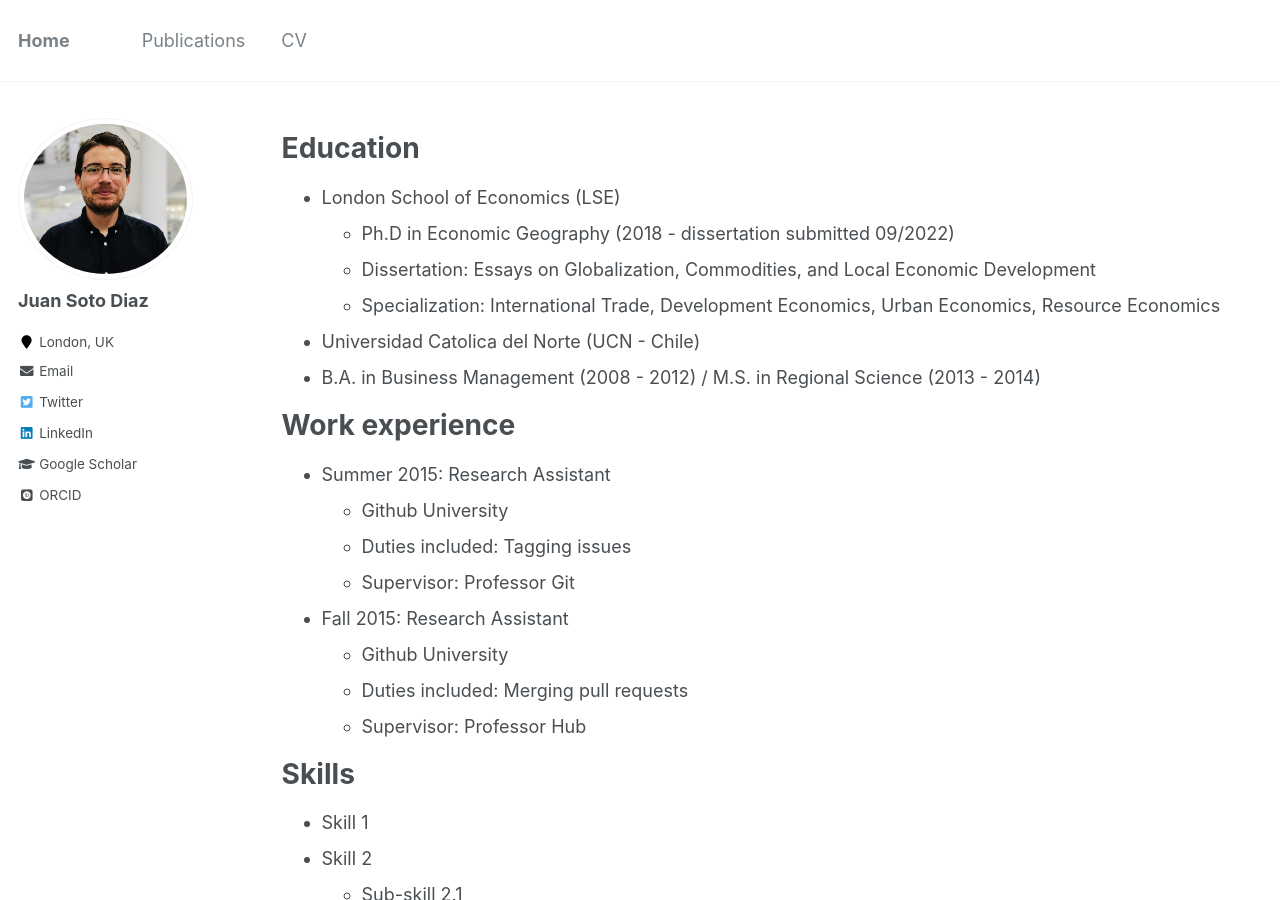
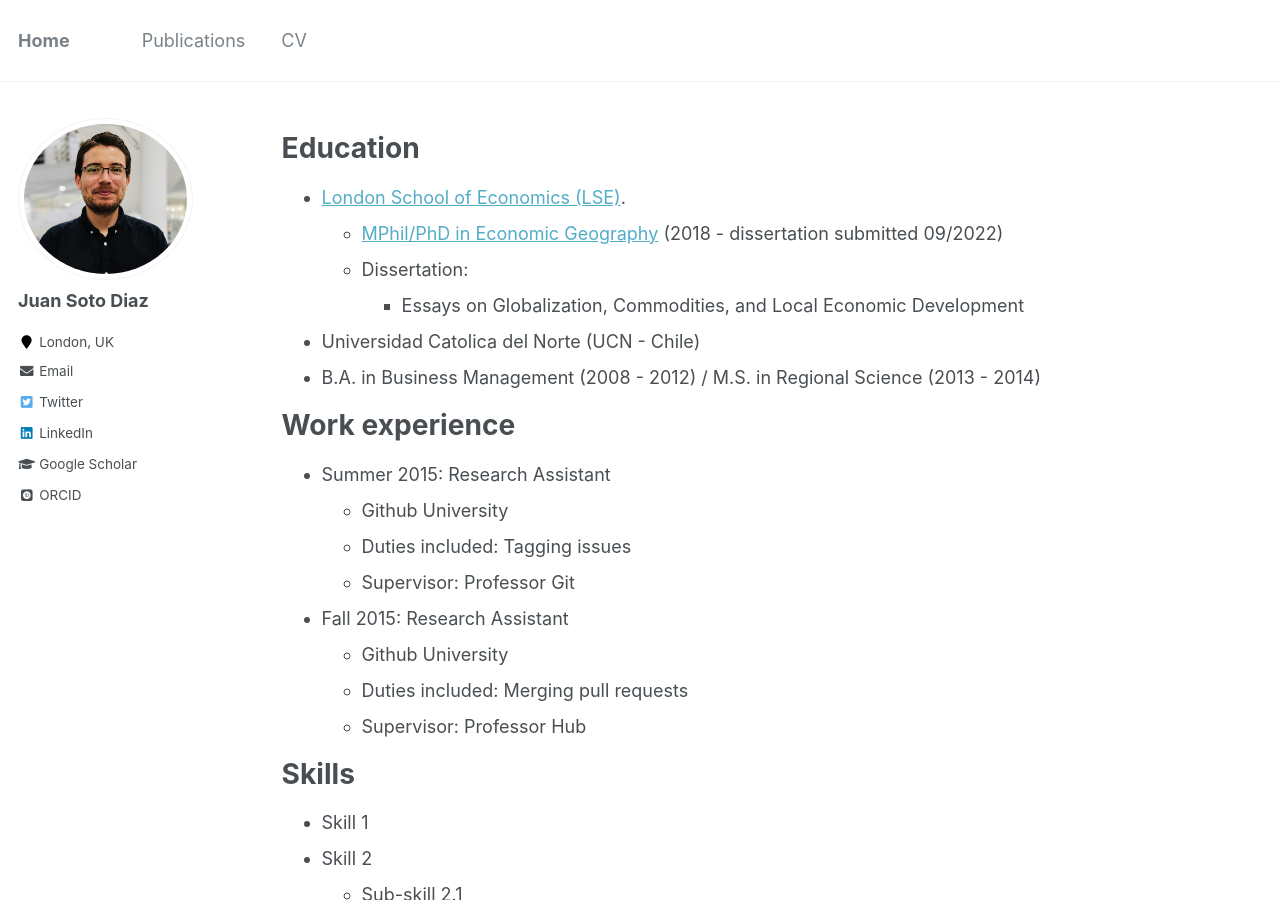
Before and after one commit to pedrofierroz87/pedrofierroz87.github.io, a Jekyll site: the page built from _pages/cv.md, in a window 1280 px wide and 900 px high. Built offline with Jekyll 4.4.1, drawn with Linux system fonts in a browser that asks for light colours; some web fonts are replaced.

Commit message:
Update cv.md

```diff
--- a/_pages/cv.md
+++ b/_pages/cv.md
@@ -12,10 +12,10 @@ redirect_from:
 Education
 ======
 
-* London School of Economics (LSE)
-  * Ph.D in Economic Geography (2018 - dissertation submitted 09/2022)
-  * Dissertation: Essays on Globalization, Commodities, and Local Economic Development
-  * Specialization: International Trade, Development Economics, Urban Economics, Resource Economics
+* [London School of Economics (LSE)](https://www.lse.ac.uk).
+  * [MPhil/PhD in Economic Geography](https://www.lse.ac.uk/study-at-lse/Graduate/degree-programmes-2023/MPhilPhD-Economic-Geography) (2018 - dissertation submitted 09/2022)
+  * Dissertation:
+    * Essays on Globalization, Commodities, and Local Economic Development
 
 *  Universidad Catolica del Norte (UCN - Chile)
   *  B.A. in Business Management (2008 - 2012) / M.S. in Regional Science (2013 - 2014)
```
